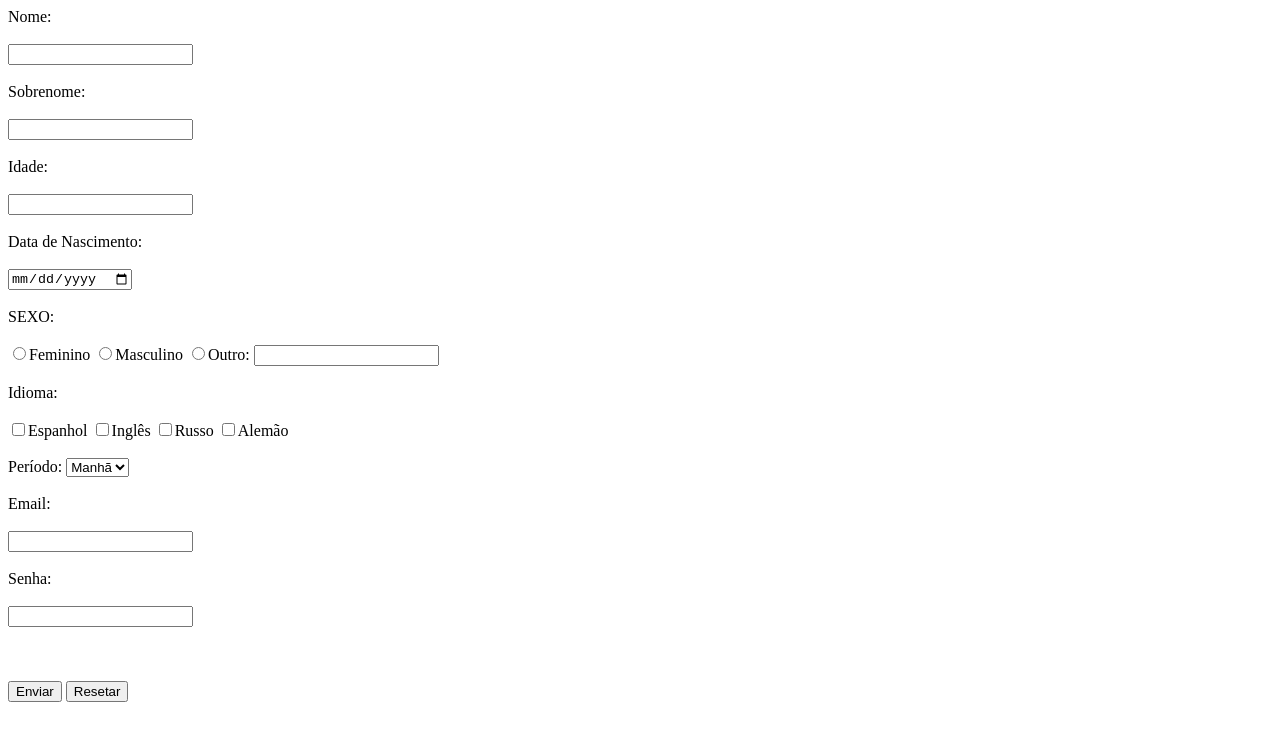
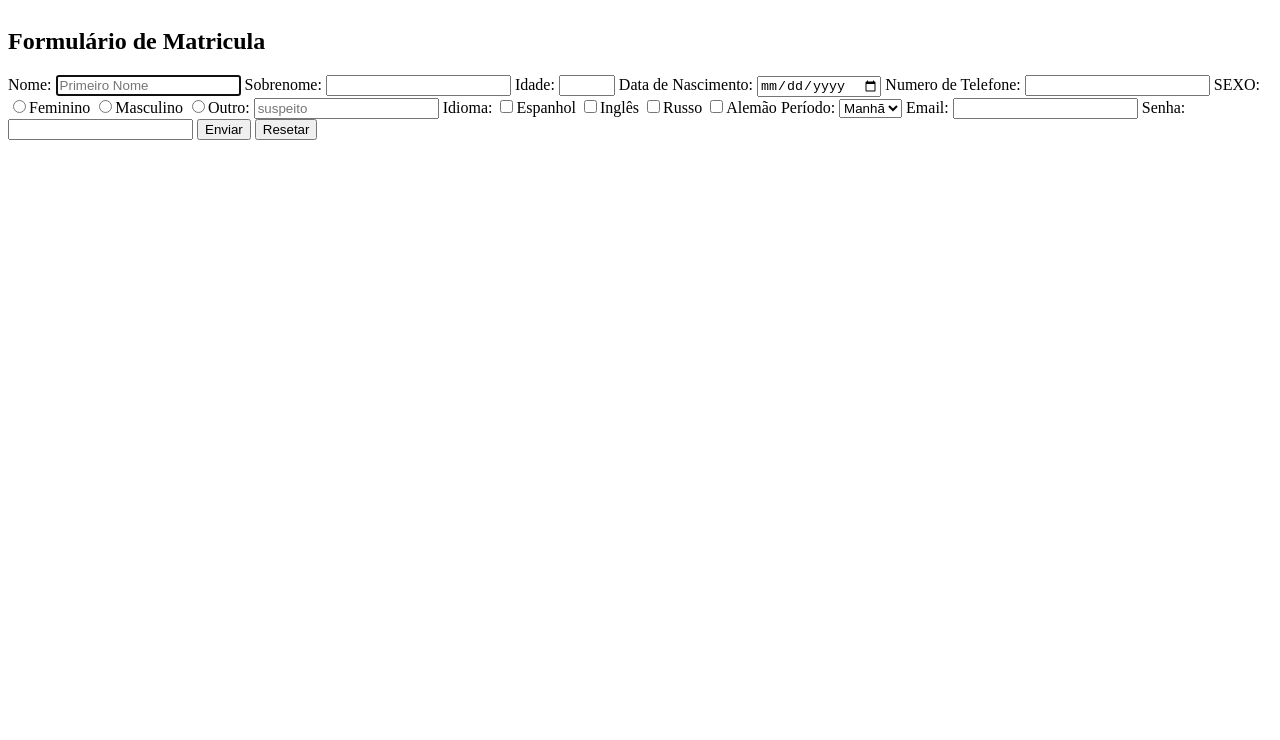
Before and after one commit to august-py/DW2, a plain HTML site: page index.html in a window 1280 px wide. Drawn offline with Linux system fonts and the light colour scheme.

Commit message:
Update index.html

```diff
--- a/index.html
+++ b/index.html
@@ -5,39 +5,56 @@
         <meta http-equiv="X-UA-Compatible" content="IE=edge">
         <meta name="viewport" content="width=device-width, initial-scale=1.0">
         <title>Formulário</title>
+        <style>
+            body {
+                display: inline-block;
+            }
+        </style>
     </head>
     <body>
         <form>
-            <label for="">Nome:</label> <br><br>
-            <input type="text" name="nomeAluno"><br><br>
-            <label for="">Sobrenome:</label> <br><br>
-            <input type="text" name="sobrenomeAluno"><br><br>
-            <label for="">Idade:</label> <br><br>
-            <input type="number" name="idadeAluno"><br><br>
-            <label for="">Data de Nascimento:</label><br><br>
-            <input type="date" name="nascimentoAluno"><br><br>
-            <label for="">SEXO:</label><br><br>
-            <input type="radio" name="sexo" value="Feminino">Feminino
-            <input type="radio" name="sexo" value="Masculino">Masculino
-            <input type="radio" name="sexo" value="Outro">Outro:
-            <input type="text" name="" ><br><br>
-            <Label>Idioma:</Label><br><br>
-            <input type="checkbox" name="" >Espanhol
-            <input type="checkbox" name="" id="">Inglês
-            <input type="checkbox" name="" id="">Russo
-            <input type="checkbox" name="" id="">Alemão
-            <br><br>
-            <label for="">Período:</label>
-            <select name="" id="">
+            <h2>Formulário de Matricula</h2>
+
+            <label for="nomeAluno">Nome:</label>
+            <input type="text" name="nomeAluno" id="nomeAluno" required autofocus placeholder="Primeiro Nome" pattern="[A-Z]{1}[a-z]{2,10}">
+
+            <label for="last">Sobrenome:</label>
+            <input type="text" name="sobrenomeAluno" id="last">
+
+            <label for="age">Idade:</label>
+            <input type="number" name="idadeAluno" id="age" min="7" max="80" step="1">
+
+            <label for="nasc">Data de Nascimento:</label>
+            <input type="date" name="nascimentoAluno" id="nasc">
+
+            <label for="tele">Numero de Telefone:</label>
+            <input type="tel" name="numeroTel" id="tele">
+
+            <label>SEXO:</label>
+            <label><input type="radio" name="sexo" value="Feminino">Feminino</label>
+                <label><input type="radio" name="sexo" value="Masculino">Masculino</label>
+                    <label><input type="radio" name="sexo" value="Outro">Outro:
+            <input type="text" name="" placeholder="suspeito"></label>
+
+            <Label>Idioma:</Label>
+            <label><input type="checkbox" name="" >Espanhol</label>
+            <label><input type="checkbox" name="" id="">Inglês</label>
+            <label><input type="checkbox" name="" id="">Russo</label>
+            <label><input type="checkbox" name="" id="">Alemão</label>
+
+            <label for="Per">Período:</label>
+            <select name="" id="Per">
                 <option value="manha">Manhã</option>
                 <option value="tarde">Tarde</option>
                 <option value="noite">Noite</option>
-            </select><br><br>
-            <label for="">Email:</label><br><br>
-            <input type="email" name="email"><br><br>
-            <label for="">Senha:</label><br><br>
-            <input type="password" name="senha"><br><br>
-            <br><br>
+            </select>
+
+            <label for="email">Email:</label>
+            <input type="email" name="email" id="email">
+
+            <label for="senha">Senha:</label>
+            <input type="password" name="senha" id="senha">
+
             <input type="submit" value="Enviar">
             <input type="reset" value="Resetar">
         </form>
```
